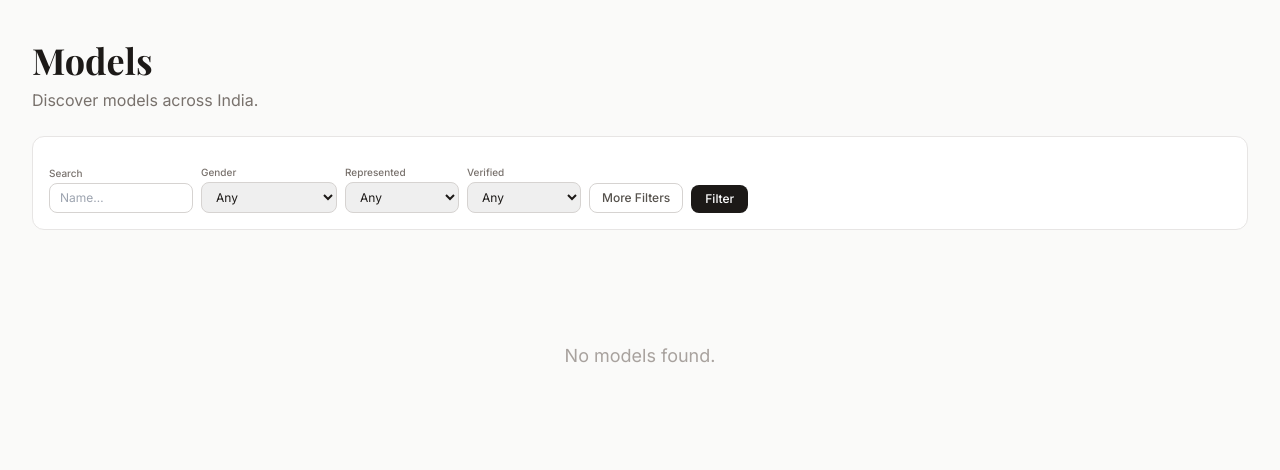
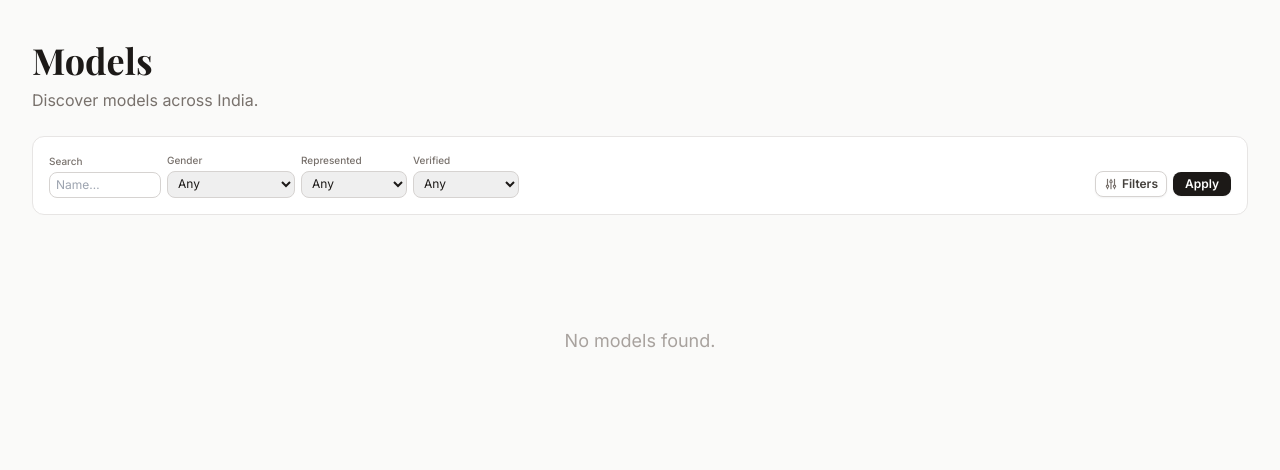
Before and after one commit to AmanNarendraAli/modeldirectory, a Django app: page /models/ in a window 1280 px wide. Shown: the part 65-535 px from the top of the page. Run offline with Django 5.2, Linux system fonts and the light colour scheme; data that the repository does not hold is empty; some libraries are stand-ins or nearby versions.

Commit message:
fixed filters and all finally

```diff
--- a/templates/models_app/model_list.html
+++ b/templates/models_app/model_list.html
@@ -11,7 +11,7 @@
 .dual-range-fill{position:absolute;height:3px;background:#1c1917;border-radius:2px;pointer-events:none;}
 /* Dropdown multi-select */
 .ms-dropdown{position:relative;display:inline-block;}
-.ms-btn{display:flex;align-items:center;gap:4px;border:1px solid #d6d3d1;border-radius:8px;padding:5px 10px;font-size:13px;cursor:pointer;background:#fff;color:#44403c;white-space:nowrap;min-width:90px;}
+.ms-btn{display:flex;align-items:center;gap:3px;border:1px solid #d6d3d1;border-radius:8px;padding:4px 7px;font-size:12px;cursor:pointer;background:#fff;color:#44403c;white-space:nowrap;min-width:0;}
 .ms-btn:hover{border-color:#a8a29e;}
 .ms-btn .ms-count{background:#1c1917;color:#fff;font-size:10px;border-radius:9999px;padding:0 5px;line-height:16px;}
 .ms-panel{display:none;position:absolute;top:100%;left:0;z-index:30;background:#fff;border:1px solid #d6d3d1;border-radius:8px;box-shadow:0 4px 12px rgba(0,0,0,.1);margin-top:4px;min-width:160px;max-height:220px;overflow-y:auto;padding:4px 0;}
@@ -29,20 +29,21 @@
     </div>
 
     <!-- Filter panel -->
-    <form method="get" id="filter-form" class="bg-white border border-stone-200 rounded-xl p-4 mb-8 space-y-3">
+    <form method="get" id="filter-form" class="bg-white border border-stone-200 rounded-xl p-4 mb-8">
         <input type="hidden" name="unit" id="unit-hidden" value="{{ selected_unit|default:'cm' }}">
         <input type="hidden" name="more" id="more-hidden" value="">
 
-        <!-- Row 1: Always-visible filters -->
-        <div class="flex flex-wrap gap-2 items-end">
-            <div>
+        <!-- Top row: Inputs + Buttons -->
+        <div class="flex flex-nowrap gap-2 items-end justify-between">
+            <div class="flex flex-nowrap gap-1.5 items-end flex-grow min-w-0">
+                <div>
                 <label class="block text-[10px] font-medium text-stone-500 mb-0.5">Search</label>
                 <input type="text" name="q" value="{{ search }}" placeholder="Name…"
-                    class="border border-stone-300 rounded-lg px-2.5 py-1.5 text-xs focus:outline-none focus:ring-2 focus:ring-stone-400 w-36">
+                    class="border border-stone-300 rounded-lg px-1.5 py-1 text-xs focus:outline-none focus:ring-2 focus:ring-stone-400 w-28">
             </div>
             <div>
                 <label class="block text-[10px] font-medium text-stone-500 mb-0.5">Gender</label>
-                <select name="gender" class="border border-stone-300 rounded-lg px-2.5 py-1.5 text-xs focus:outline-none focus:ring-2 focus:ring-stone-400">
+                <select name="gender" class="border border-stone-300 rounded-lg px-1.5 py-1 text-xs focus:outline-none focus:ring-2 focus:ring-stone-400">
                     <option value="">Any</option>
                     {% for val, label in gender_choices %}
                     <option value="{{ val }}" {% if val == selected_gender %}selected{% endif %}>{{ label }}</option>
@@ -51,7 +52,7 @@
             </div>
             <div>
                 <label class="block text-[10px] font-medium text-stone-500 mb-0.5">Represented</label>
-                <select name="represented" class="border border-stone-300 rounded-lg px-2.5 py-1.5 text-xs focus:outline-none focus:ring-2 focus:ring-stone-400">
+                <select name="represented" class="border border-stone-300 rounded-lg px-1.5 py-1 text-xs focus:outline-none focus:ring-2 focus:ring-stone-400">
                     <option value="">Any</option>
                     <option value="yes" {% if selected_represented == "yes" %}selected{% endif %}>Represented</option>
                     <option value="no" {% if selected_represented == "no" %}selected{% endif %}>Independent</option>
@@ -59,7 +60,7 @@
             </div>
             <div>
                 <label class="block text-[10px] font-medium text-stone-500 mb-0.5">Verified</label>
-                <select name="verified" class="border border-stone-300 rounded-lg px-2.5 py-1.5 text-xs focus:outline-none focus:ring-2 focus:ring-stone-400">
+                <select name="verified" class="border border-stone-300 rounded-lg px-1.5 py-1 text-xs focus:outline-none focus:ring-2 focus:ring-stone-400">
                     <option value="">Any</option>
                     <option value="1" {% if selected_verified == "1" %}selected{% endif %}>Verified only</option>
                 </select>
@@ -79,21 +80,8 @@
             </div>
             {% endif %}
 
-            <!-- More Filters toggle -->
-            <button type="button" id="more-filters-btn" class="text-xs font-medium px-3 py-1.5 rounded-lg border border-stone-300 text-stone-600 hover:bg-stone-50 transition-colors">More Filters</button>
-
-            <!-- Buttons -->
-            <div class="flex items-center gap-2 self-end">
-                <button type="submit" class="bg-stone-900 text-white text-xs font-medium px-3.5 py-1.5 rounded-lg hover:bg-stone-700 transition-colors">Filter</button>
-                {% if has_filters %}<a href="{% url 'model-list' %}" class="text-xs text-stone-500 hover:text-stone-800">Clear</a>{% endif %}
-            </div>
-        </div>
-
-        <!-- More filters (togglable) -->
-        <div id="more-filters" style="display:none" class="space-y-3">
-            <div class="flex flex-wrap gap-2 items-end">
                 {% if all_hair_colors %}
-                <div class="ms-dropdown" data-ms="hair_color">
+                <div class="ms-dropdown more-field hidden" data-ms="hair_color">
                     <label class="block text-[10px] font-medium text-stone-500 mb-0.5">Hair</label>
                     <button type="button" class="ms-btn"><span class="ms-label">Any</span> <span class="ms-count" style="display:none">0</span><svg class="w-3 h-3 text-stone-400" fill="none" stroke="currentColor" viewBox="0 0 24 24"><path stroke-linecap="round" stroke-linejoin="round" stroke-width="2" d="M19 9l-7 7-7-7"/></svg></button>
                     <div class="ms-panel">
@@ -105,7 +93,7 @@
                 </div>
                 {% endif %}
                 {% if all_eye_colors %}
-                <div class="ms-dropdown" data-ms="eye_color">
+                <div class="ms-dropdown more-field hidden" data-ms="eye_color">
                     <label class="block text-[10px] font-medium text-stone-500 mb-0.5">Eye</label>
                     <button type="button" class="ms-btn"><span class="ms-label">Any</span> <span class="ms-count" style="display:none">0</span><svg class="w-3 h-3 text-stone-400" fill="none" stroke="currentColor" viewBox="0 0 24 24"><path stroke-linecap="round" stroke-linejoin="round" stroke-width="2" d="M19 9l-7 7-7-7"/></svg></button>
                     <div class="ms-panel">
@@ -117,16 +105,10 @@
                 </div>
                 {% endif %}
 
-                <!-- Unit toggle -->
-                <div class="ml-auto flex items-center gap-1 self-end">
-                    <button type="button" id="unit-cm" class="text-[10px] font-semibold px-2 py-1 rounded-l-md border border-stone-300 bg-stone-900 text-white">cm</button>
-                    <button type="button" id="unit-in" class="text-[10px] font-semibold px-2 py-1 rounded-r-md border border-stone-300 bg-white text-stone-600 hover:bg-stone-50">in</button>
-                </div>
-
                 {% if agency_requirements %}
-                <div>
+                <div class="more-field hidden">
                     <label class="block text-[10px] font-medium text-stone-500 mb-0.5">Template</label>
-                    <select id="req-template" class="border border-stone-300 rounded-lg px-2.5 py-1.5 text-xs focus:outline-none focus:ring-2 focus:ring-stone-400">
+                    <select id="req-template" class="border border-stone-300 rounded-lg px-1.5 py-1 text-xs focus:outline-none focus:ring-2 focus:ring-stone-400">
                         <option value="">Fill from requirement…</option>
                         {% for req in agency_requirements %}
                         <option value="{{ req.id }}"
@@ -152,8 +134,28 @@
                 {% endif %}
             </div>
 
-            <!-- Sliders row -->
-            <div class="flex flex-wrap gap-x-5 gap-y-2 items-end">
+            <!-- Action Buttons on the far right -->
+            <div class="flex items-center gap-1.5 self-end ml-auto flex-shrink-0 mb-[1px]">
+                <button type="button" id="more-filters-btn" class="flex items-center gap-1 text-xs font-semibold px-2 py-1 rounded-lg border border-stone-300 text-stone-700 bg-white hover:bg-stone-50 shadow-sm transition-all focus:ring-2 focus:ring-stone-300">
+                    <svg class="w-3.5 h-3.5 text-stone-500" fill="none" viewBox="0 0 24 24" stroke="currentColor"><path stroke-linecap="round" stroke-linejoin="round" stroke-width="2" d="M12 6V4m0 2a2 2 0 100 4m0-4a2 2 0 110 4m-6 8a2 2 0 100-4m0 4a2 2 0 110-4m0 4v2m0-6V4m6 6v10m6-2a2 2 0 100-4m0 4a2 2 0 110-4m0 4v2m0-6V4"/></svg>
+                    <span>Filters</span>
+                </button>
+                <button type="submit" class="bg-stone-900 text-white text-xs font-semibold px-3 py-1 rounded-lg hover:bg-stone-700 transition-colors shadow-sm">Apply</button>
+                {% if has_filters %}<a href="{% url 'model-list' %}" class="text-xs font-medium text-stone-500 hover:text-stone-800 px-1.5 hover:underline underline-offset-2">Clear</a>{% endif %}
+            </div>
+        </div>
+
+        <!-- Sliders row -->
+        <div id="more-sliders" class="hidden mt-4 pt-4 border-t border-stone-100">
+            <div class="flex items-center justify-between mb-3">
+                <span class="text-xs font-semibold text-stone-900">Measurements</span>
+                <!-- Unit toggle -->
+                <div class="flex items-center gap-1">
+                    <button type="button" id="unit-cm" class="text-[10px] font-semibold px-2 py-1 rounded-l-md border border-stone-300 bg-stone-900 text-white">cm</button>
+                    <button type="button" id="unit-in" class="text-[10px] font-semibold px-2 py-1 rounded-r-md border border-stone-300 bg-white text-stone-600 hover:bg-stone-50">in</button>
+                </div>
+            </div>
+            <div class="flex flex-wrap gap-x-5 gap-y-3 items-end">
                 <!-- Age -->
                 <div class="flex-1 min-w-[130px] max-w-[180px]">
                     <div class="flex items-center justify-between mb-1">
@@ -323,18 +325,35 @@
 
     /* ── More Filters toggle ── */
     var moreBtn = document.getElementById('more-filters-btn');
-    var morePanel = document.getElementById('more-filters');
+    var moreSliders = document.getElementById('more-sliders');
+    var moreFields = document.querySelectorAll('.more-field');
     var moreHidden = document.getElementById('more-hidden');
 
     function toggleMore(show) {
-        morePanel.style.display = show ? '' : 'none';
+        if (show) {
+            if (moreSliders) moreSliders.classList.remove('hidden');
+            moreFields.forEach(function (f) { f.classList.remove('hidden'); });
+        } else {
+            if (moreSliders) moreSliders.classList.add('hidden');
+            moreFields.forEach(function (f) { f.classList.add('hidden'); });
+        }
         moreHidden.value = show ? '1' : '';
-        moreBtn.textContent = show ? 'Fewer Filters' : 'More Filters';
-        if (show) moreBtn.classList.add('bg-stone-100');
-        else moreBtn.classList.remove('bg-stone-100');
+
+        var span = moreBtn ? moreBtn.querySelector('span') : null;
+        if (span) span.textContent = show ? 'Fewer Filters' : 'Filters';
+
+        if (moreBtn) {
+            if (show) {
+                moreBtn.classList.add('bg-stone-100', 'border-stone-400');
+                moreBtn.classList.remove('bg-white', 'border-stone-300');
+            } else {
+                moreBtn.classList.remove('bg-stone-100', 'border-stone-400');
+                moreBtn.classList.add('bg-white', 'border-stone-300');
+            }
+        }
     }
     if (moreBtn) {
-        moreBtn.addEventListener('click', function () { toggleMore(morePanel.style.display === 'none'); });
+        moreBtn.addEventListener('click', function () { toggleMore(moreHidden.value !== '1'); });
         var urlMore = new URLSearchParams(window.location.search).get('more');
         if (urlMore === '1') toggleMore(true);
     }
@@ -441,7 +460,7 @@
             if (!opt.value) return;
 
             // Auto-open more filters if closed
-            if (morePanel && morePanel.style.display === 'none') toggleMore(true);
+            if (moreHidden && moreHidden.value !== '1') toggleMore(true);
 
             var numFields = {
                 'min_age': 'minAge', 'max_age': 'maxAge',
```
Also changed, not shown: apps/dashboard/views.py (+7 -1 lines), phase4.md (+9 -0 lines), templates/agencies/agency_detail.html (+5 -5 lines), templates/dashboard/agency_dashboard.html (+67 -39 lines).
